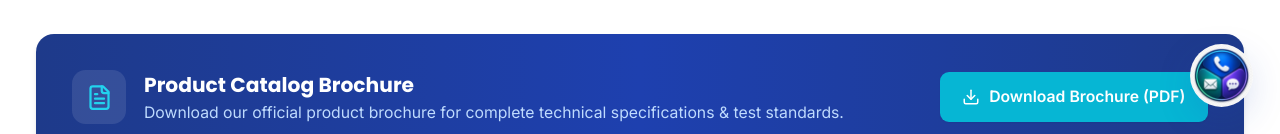
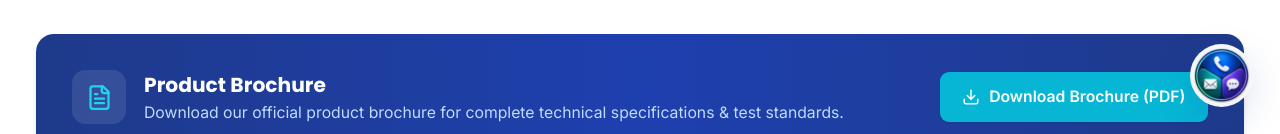
Before and after one commit to larwinj/pragnanexgen, a React (Vite) app: page /products in a window 1280 px wide. Shown: the part 666-800 px from the top of the page. Built offline with nearby package versions, Linux system fonts and the light colour scheme.

Commit message:
Rename 'Product Catalog Brochure' to 'Product Brochure'

```diff
--- a/src/pages/Products.jsx
+++ b/src/pages/Products.jsx
@@ -24,7 +24,7 @@
                 <FileText className="h-6 w-6" />
               </span>
               <div>
-                <h3 className="text-lg font-bold text-white">Product Catalog Brochure</h3>
+                <h3 className="text-lg font-bold text-white">Product Brochure</h3>
                 <p className="text-xs text-brand-200 sm:text-sm">
                   Download our official product brochure for complete technical specifications & test standards.
                 </p>
```
